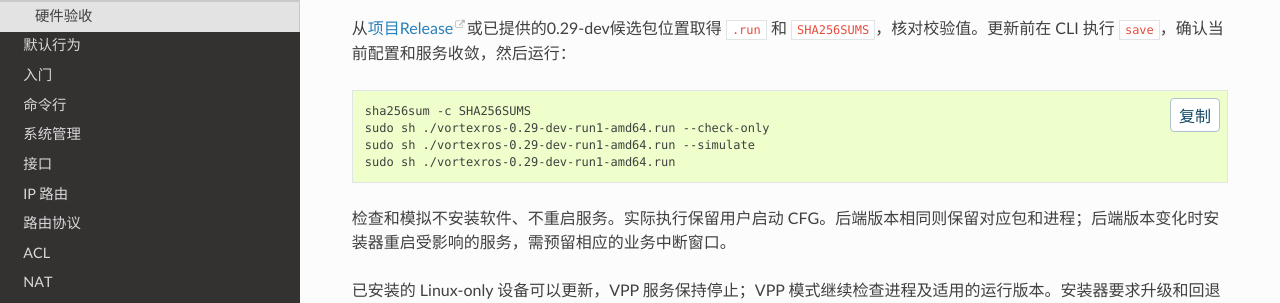
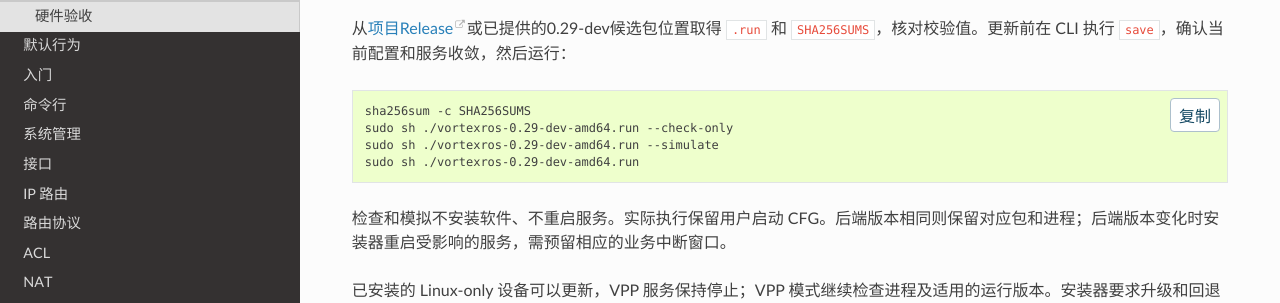
Before and after one commit to opennw-rui/vortexros-docs, a Sphinx documentation site: the page built from docs/installation/07-upgrade-uninstall.md, in a window 1280 px wide and 900 px high. Shown: the part 287-590 px from the top of the window. Built offline with Sphinx 7.4.7 and the Read the Docs theme 3.1.0, drawn with Linux system fonts in a browser that asks for light colours.

Commit message:
Document the published 0.29-dev unified installer

```diff
--- a/docs/installation/07-upgrade-uninstall.md
+++ b/docs/installation/07-upgrade-uninstall.md
@@ -8,9 +8,9 @@
 
 ~~~bash
 sha256sum -c SHA256SUMS
-sudo sh ./vortexros-0.29-dev-run1-amd64.run --check-only
-sudo sh ./vortexros-0.29-dev-run1-amd64.run --simulate
-sudo sh ./vortexros-0.29-dev-run1-amd64.run
+sudo sh ./vortexros-0.29-dev-amd64.run --check-only
+sudo sh ./vortexros-0.29-dev-amd64.run --simulate
+sudo sh ./vortexros-0.29-dev-amd64.run
 ~~~
 
 检查和模拟不安装软件、不重启服务。实际执行保留用户启动 CFG。后端版本相同则保留对应包和进程；后端版本变化时安装器重启受影响的服务，需预留相应的业务中断窗口。
```
Also changed, not shown: README.md (+1 -1 lines), docs/installation/02-backends.md (+1 -1 lines), docs/installation/index.md (+2 -2 lines), docs/release/index.md (+1 -1 lines).
